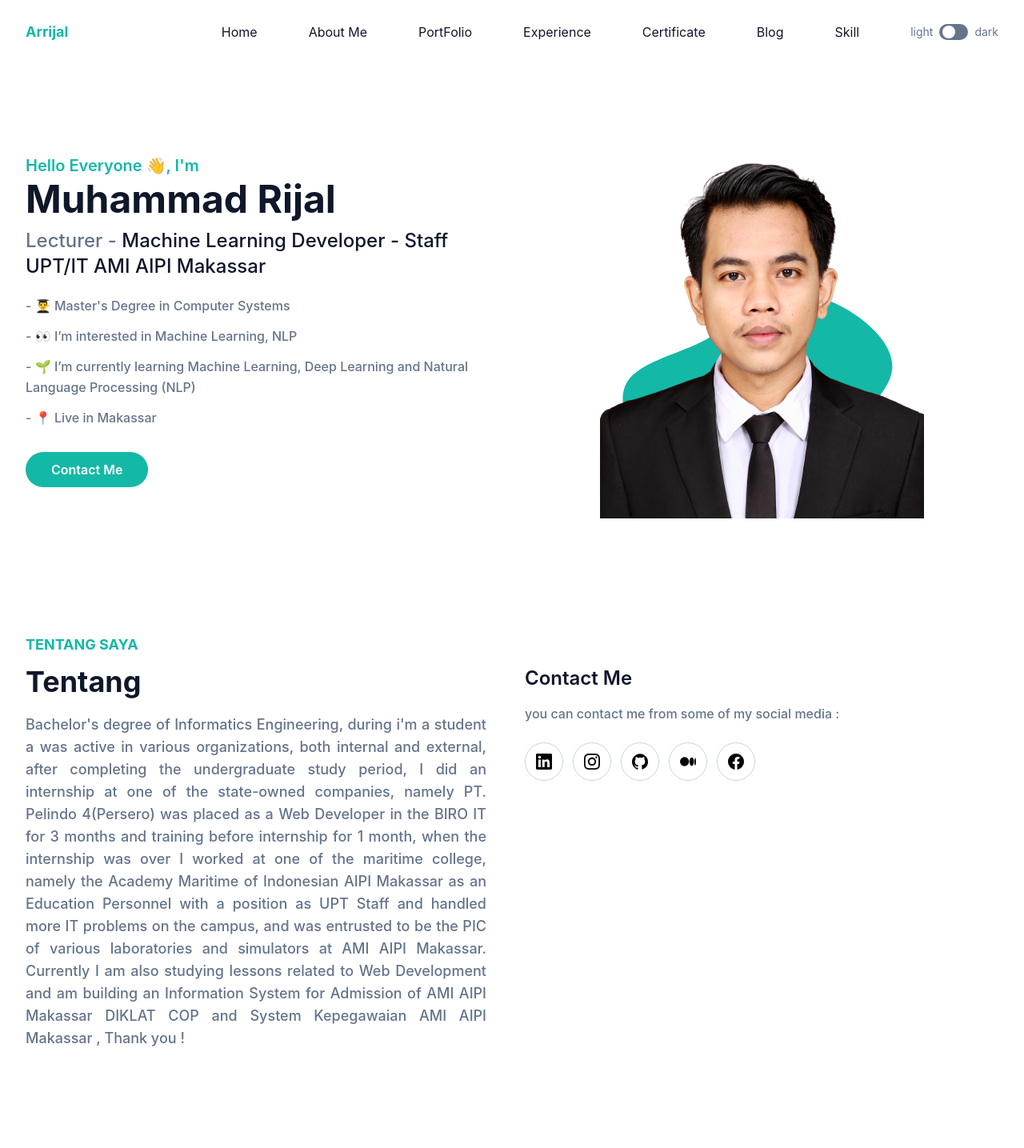
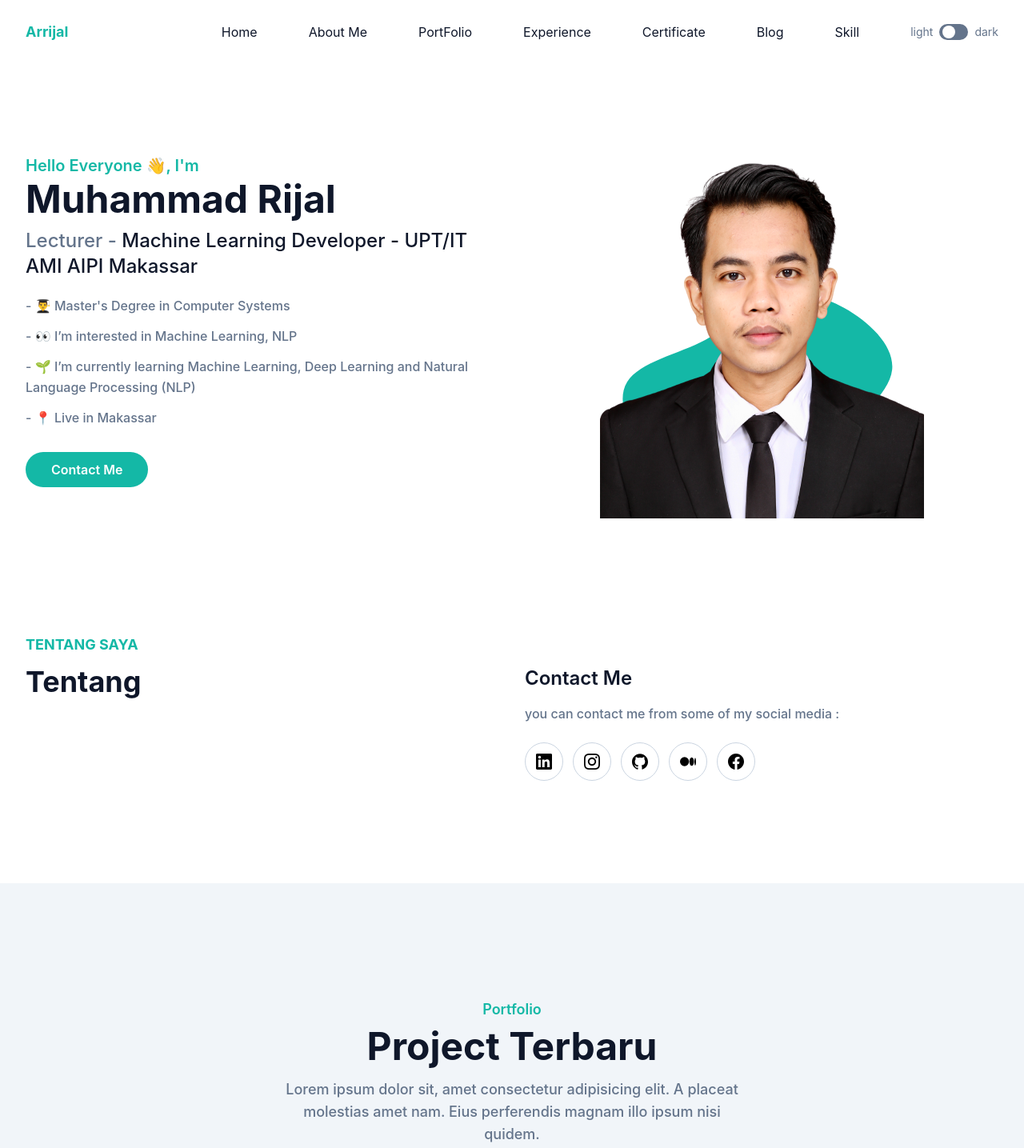
Before and after one commit to rijal98/me, a website: page index.html in a window 1280 px wide. Shown: the top 1435 px of the page at 80% size. Drawn offline with Linux system fonts and the light colour scheme.

Commit message:
Update index.html

```diff
--- a/index.html
+++ b/index.html
@@ -79,7 +79,7 @@
             <div class="flex flex-wrap">
                 <div class="w-full self-center px-4 lg:w-1/2">
                     <h1 class="text-base font-semibold text-primary md:text-xl">Hello Everyone 👋, I'm <span class="block font-bold text-dark text-4xl mt-1 lg:text-5xl dark:text-white"> Muhammad Rijal</span></h1>
-                    <h2 class="font-medium text-secondary test-lg mb-5 mt-3 lg:text-2xl dark:text-white">Lecturer - <span class="text-dark dark:text-white">Machine Learning Developer - <span class="text-dark dark:text-white">Staff UPT/IT AMI AIPI Makassar</span></h2>
+                    <h2 class="font-medium text-secondary test-lg mb-5 mt-3 lg:text-2xl dark:text-white">Lecturer - <span class="text-dark dark:text-white">Machine Learning Developer - <span class="text-dark dark:text-white">UPT/IT AMI AIPI Makassar</span></h2>
                     <p class="font-medium text-secondary mb-3 leading-relaxed dark:text-white">- 👨‍🎓 Master's Degree in Computer Systems
                     <p class="font-medium text-secondary mb-3 leading-relaxed dark:text-white">- 👀 I’m interested in Machine Learning, NLP </p>
                     <p class="font-medium text-secondary mb-3 leading-relaxed dark:text-white">- 🌱 I’m currently learning Machine Learning, Deep Learning and Natural Language Processing (NLP)</p>
@@ -109,9 +109,7 @@
                 <div class="w-full px-4 mb-10 lg:w-1/2">
                     <h4 class="font-bold uppercase text-primary text-lg mb-3">Tentang Saya</h4>
                     <h2 class="font-bold text-dark text-3xl mb-5 max-w-md lg:text-4xl dark:text-white">Tentang</h2>
-                    <p class="font-medium text-base text-secondary max-w-xl lg:text-lg text-justify dark:text-white">Bachelor's degree of Informatics Engineering, during i'm a student a was active in various organizations, both internal and external, after completing the undergraduate study period, I did an internship at one of the state-owned companies, namely PT. Pelindo 4(Persero) was placed as a Web Developer in the BIRO IT for 3 months and training before internship for 1 month, when the internship was over I worked at one of the maritime college, namely the Academy Maritime of Indonesian AIPI Makassar as an Education Personnel with a position as UPT Staff and handled more IT problems on the campus, and was entrusted to be the PIC of various laboratories and simulators at AMI AIPI Makassar.
-                        Currently I am also studying lessons related to Web Development and am building an Information System for Admission of AMI AIPI Makassar DIKLAT COP and System Kepegawaian AMI AIPI Makassar
-                         , Thank you !</p>
+                    <p class="font-medium text-base text-secondary max-w-xl lg:text-lg text-justify dark:text-white"></p>
                 </div>
                 <div class="w-full px-4 lg:w-1/2">
                     <h3 class="font-semibold text-dark text-2xl mb-4 lg:pt-10">Contact Me</h3>
```
